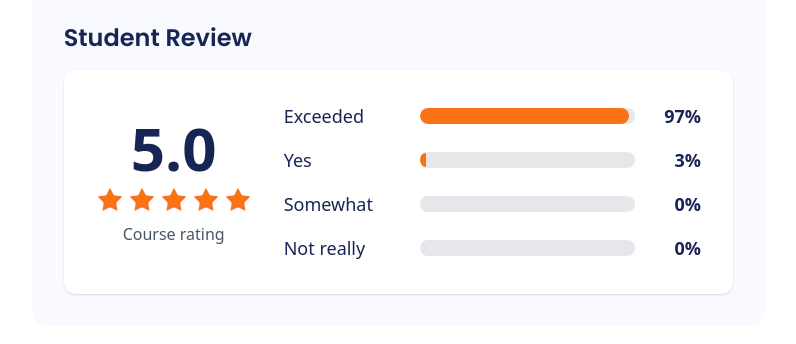
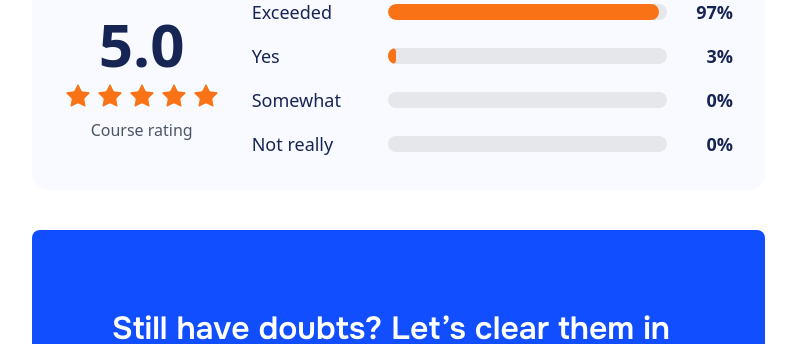
Before and after one commit to sreekesh-nexotech/routes-academy-website2, a Next.js app in the folder frontend/routes-academy/: page /courses/1 in a window 1280 px wide. Shown: the part 2265-2609 px from the top of the page, without its empty margins (435-1231 px from the left). Built offline with nearby package versions, Linux system fonts and the light colour scheme.

Commit message:
fixed specific course page alignment issues

```diff
--- a/frontend/routes-academy/src/app/courses/[id]/page.tsx
+++ b/frontend/routes-academy/src/app/courses/[id]/page.tsx
@@ -48,7 +48,7 @@ export default function CoursePage(props: CoursePageProps) {
         <CourseHeroSection course={course} />
 
         {/* Main Content Grid */}
-        <div className="grid lg:grid-cols-3 gap-4 sm:gap-6 lg:gap-10 mt-10">
+        <div className="grid grid-cols-1 lg:grid-cols-3 gap-4 sm:gap-6 lg:gap-10 mt-10">
           {/* Sidebar */}
           <CourseSidebar course={course} />
 
--- a/frontend/routes-academy/src/components/ui/Courses/SpecificCourse/Mentor.tsx
+++ b/frontend/routes-academy/src/components/ui/Courses/SpecificCourse/Mentor.tsx
@@ -93,7 +93,6 @@ const MentorAndReviewsSection: React.FC<{ course: Course }> = ({ course }) => {
         <h2 className="text-2xl sm:text-3xl font-poppins font-semibold text-[#172554] mb-6">
           Meet Your Faculty
         </h2>
-        <div className="bg-white rounded-xl p-4 sm:p-6 shadow-sm">
           <div className="flex flex-col xl:flex-row items-start xl:items-center gap-6">
             {/* Mentor Image and Info Section */}
             <div className="flex items-start gap-4 sm:gap-6 flex-1 min-w-0">
@@ -139,7 +138,6 @@ const MentorAndReviewsSection: React.FC<{ course: Course }> = ({ course }) => {
               />
             </div>
           </div>
-        </div>
       </div>
 
       {/* Student Review Section */}
@@ -147,7 +145,6 @@ const MentorAndReviewsSection: React.FC<{ course: Course }> = ({ course }) => {
         <h3 className="text-xl sm:text-2xl font-poppins font-semibold text-[#172554] mb-4">
           Student Review
         </h3>
-        <div className="bg-white rounded-xl p-6 sm:p-8 shadow-sm">
           <div className="flex flex-col sm:flex-row items-center sm:items-center gap-6 sm:gap-8">
             {/* Rating Display */}
             <div className="flex flex-col items-center">
@@ -181,7 +178,6 @@ const MentorAndReviewsSection: React.FC<{ course: Course }> = ({ course }) => {
               />
             </div>
           </div>
-        </div>
       </div>
     </div>
   );
--- a/frontend/routes-academy/src/components/ui/Courses/SpecificCourse/Testimonial.tsx
+++ b/frontend/routes-academy/src/components/ui/Courses/SpecificCourse/Testimonial.tsx
@@ -39,7 +39,7 @@ const SuccessStories = () => {
   return (
     <section className="bg-[#F2F5FF] py-16 lg:py-24 3xl:py-32 w-full">
 
-      {/* Container to constrain text, but allow layout to stretch */}
+      {/* Container to constrain text*/}
       <div className="max-w-7xl 3xl:max-w-screen-3xl mx-auto px-6 lg:px-12">
 
         {/* 2. Enhanced Typography for Impact */}
```
